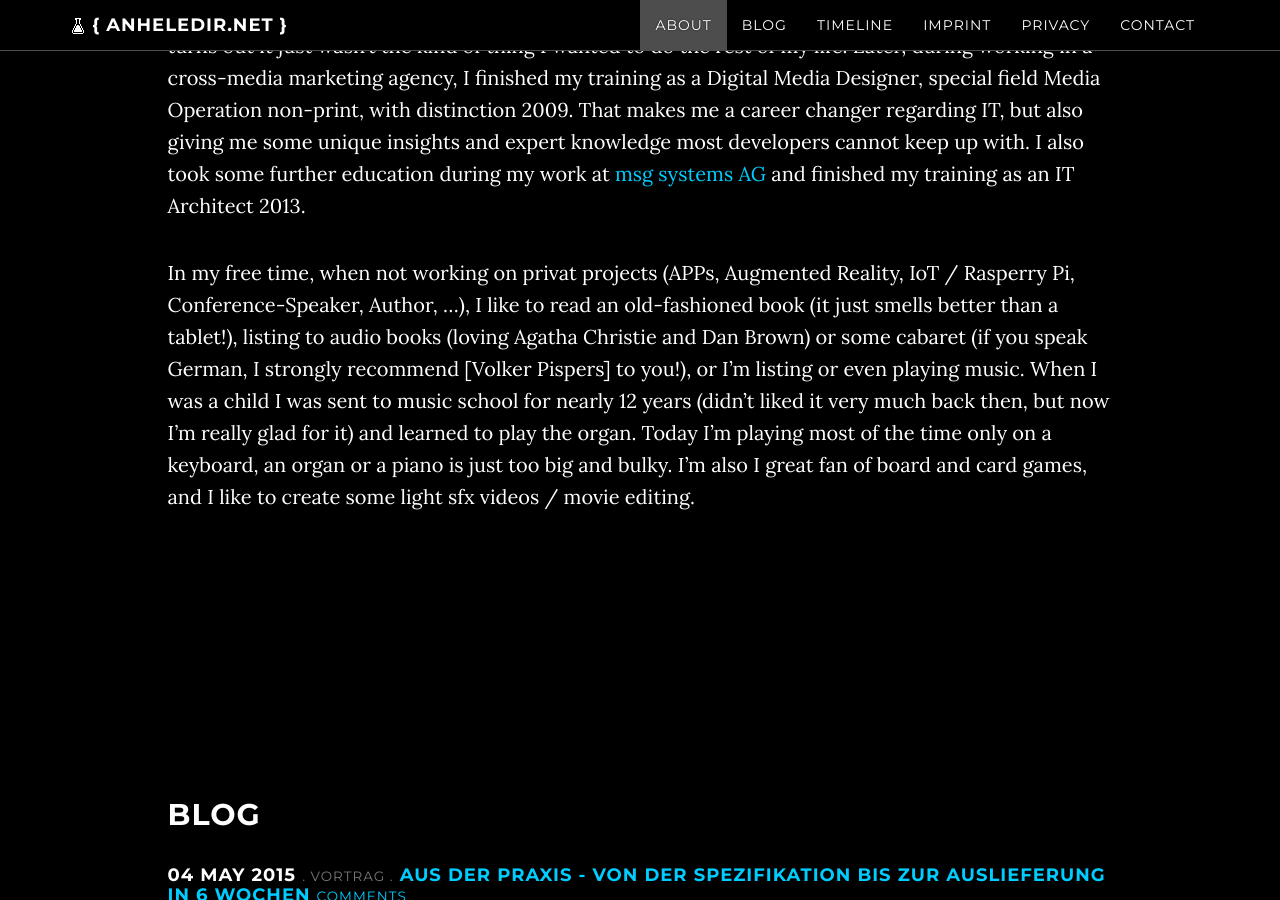
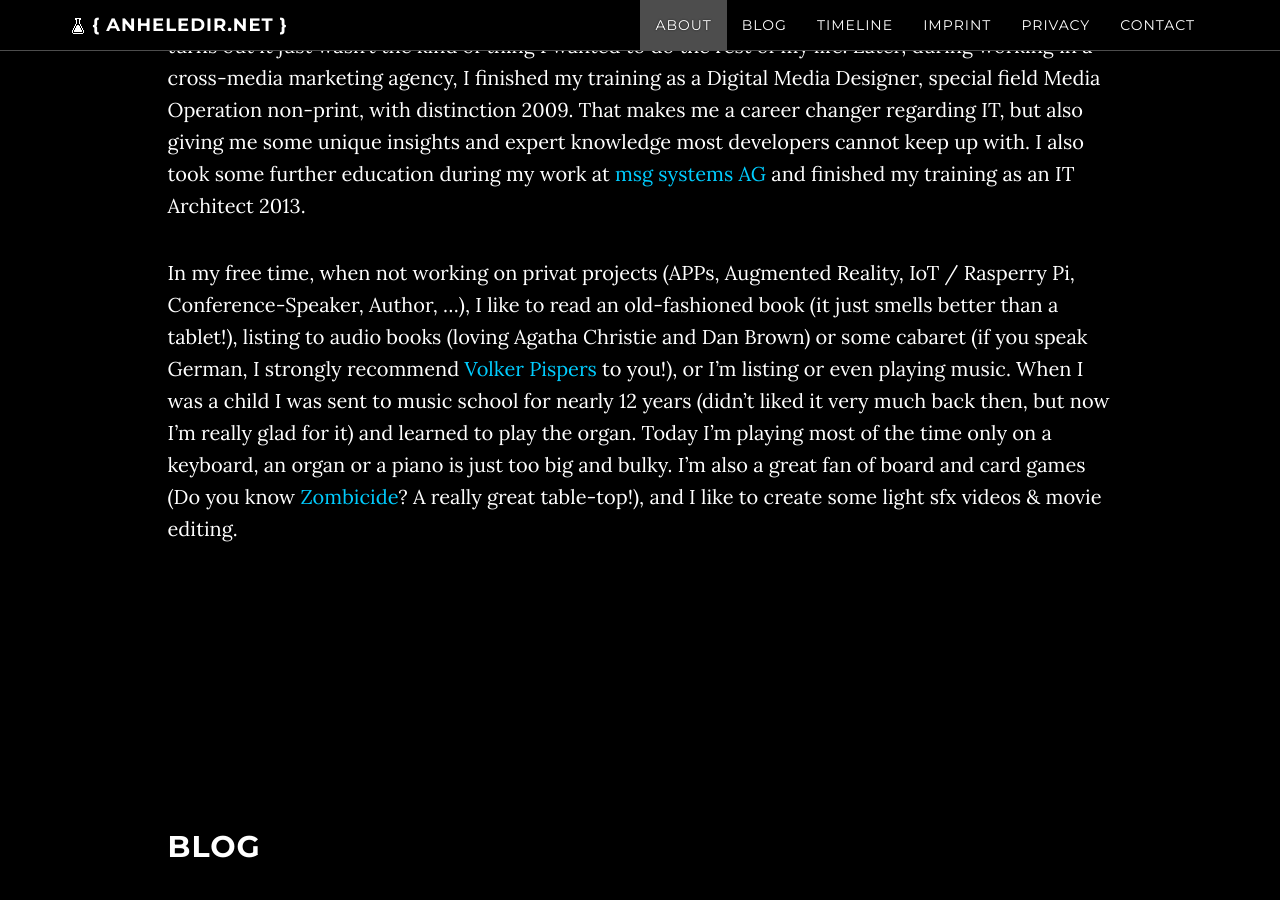
Before and after one commit to Anheledir/anheledir.NET, a Jekyll site: the page built from index.html, in a window 1280 px wide and 900 px high, scrolled down 1610 px. Built offline with Jekyll 4.4.1, drawn with Linux system fonts in a browser that asks for light colours; nearby versions of some CDN libraries; comment, search, counter and statistics services are not loaded.

Commit message:
Update about.html
corrected typo, added link to Volker Pispers on YouTube, added link to Zombicide

```diff
--- a/about.html
+++ b/about.html
@@ -12,7 +12,7 @@ I’m mostly developing within the Microsoft Technology Stack, e.g. the [.NET-Fr
 
 Although I started my interest in Computers with eight years, when I was allowed to use my fathers IBM XT 8086 for the first time and started to create my first programs in Basic, I didn’t start a career in IT at first. In fact I started 2003 studying jurisprudence for six semester, but snapped it 2006 as it turns out it just wasn’t the kind of thing I wanted to do the rest of my life. Later, during working in a cross-media marketing agency, I finished my training as a Digital Media Designer, special field Media Operation non-print, with distinction 2009. That makes me a career changer regarding IT, but also giving me some unique insights and expert knowledge most developers cannot keep up with. I also took some further education during my work at [msg systems AG] and finished my training as an IT Architect 2013.
 
-In my free time, when not working on privat projects (APPs, Augmented Reality, IoT / Rasperry Pi, Conference-Speaker, Author, &hellip;), I like to read an old-fashioned book (it just smells better than a tablet!), listing to audio books (loving Agatha Christie and Dan Brown) or some cabaret (if you speak German, I strongly recommend [Volker Pispers] to you!), or I’m listing or even playing music. When I was a child I was sent to music school for nearly 12 years (didn’t liked it very much back then, but now I’m really glad for it) and learned to play the organ. Today I’m playing most of the time only on a keyboard, an organ or a piano is just too big and bulky. I’m also I great fan of board and card games, and I like to create some light sfx videos / movie editing.
+In my free time, when not working on privat projects (APPs, Augmented Reality, IoT / Rasperry Pi, Conference-Speaker, Author, &hellip;), I like to read an old-fashioned book (it just smells better than a tablet!), listing to audio books (loving Agatha Christie and Dan Brown) or some cabaret (if you speak German, I strongly recommend [Volker Pispers] to you!), or I’m listing or even playing music. When I was a child I was sent to music school for nearly 12 years (didn’t liked it very much back then, but now I’m really glad for it) and learned to play the organ. Today I’m playing most of the time only on a keyboard, an organ or a piano is just too big and bulky. I’m also a great fan of board and card games (Do you know [Zombicide]? A really great table-top!), and I like to create some light sfx videos & movie editing.
 
 [msg systems AG]: http://www.msg-systems.com
 [Unity3D]: http://unity3d.com
@@ -20,3 +20,5 @@ In my free time, when not working on privat projects (APPs, Augmented Reality, I
 [Office365]: http://dev.office.com/
 [.NET-Framework]: https://www.microsoft.com/net
 [Windows Azure Cloud]: http://azure.microsoft.com
+[Volker Pispers]: https://www.youtube.com/results?q=volker%20pispers
+[Zombicide]: http://zombicide.com/en/
```
